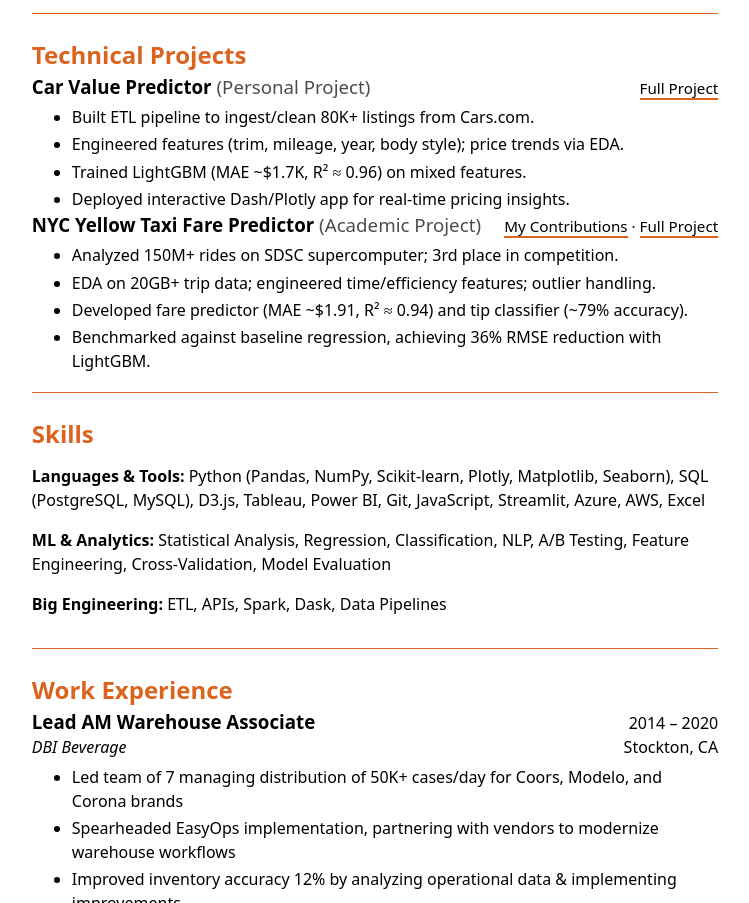
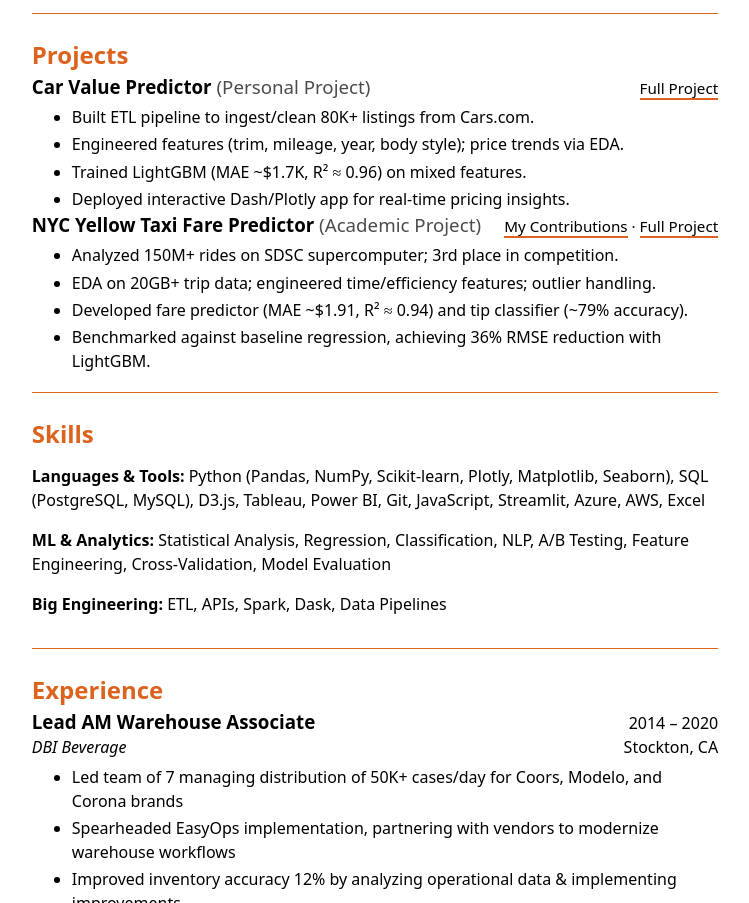
Before and after one commit to zmosDS/portfolio, a website: page resume/index.html in a window 1280 px wide. Shown: the part 878-1781 px from the top of the page, without its empty margins (265-1014 px from the left). Drawn offline with Linux system fonts and the light colour scheme.

Commit message:
Update index.html

```diff
--- a/resume/index.html
+++ b/resume/index.html
@@ -80,7 +80,7 @@
 
     <!-- PROJECTS -->
     <section aria-labelledby="proj">
-      <h2 id="proj">Technical Projects</h2>
+      <h2 id="proj">Projects</h2>
       <article>
         <header class="proj-head">
           <h3 class="title">Car Value Predictor <span class="muted">(Personal Project)</span></h3>
@@ -121,7 +121,7 @@
 
     <!-- WORK EXPERIENCE -->
     <section aria-labelledby="work">
-      <h2 id="work">Work Experience</h2>
+      <h2 id="work">Experience</h2>
 
       <article class="row">
         <div class="left"><h3>Lead AM Warehouse Associate</h3></div>
```
